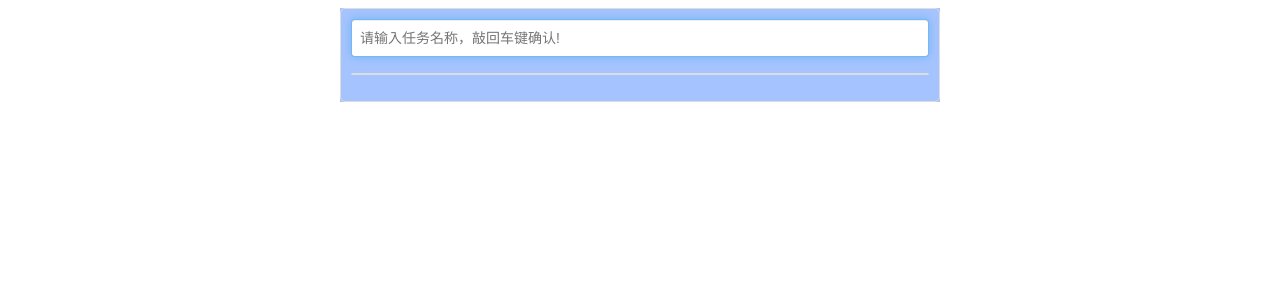
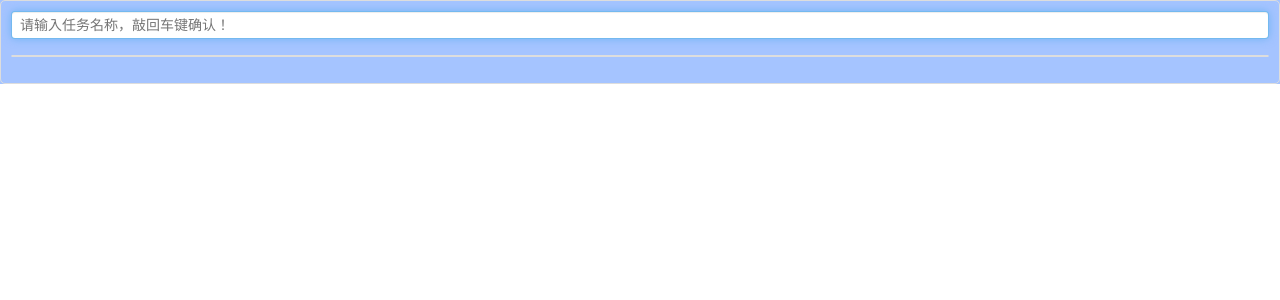
Before and after one commit to lhw5/Todo-List, a Vue app: page / in a window 1280 px wide. Shown: the top 300 px of the page. Built offline with nearby package versions, Linux system fonts and the light colour scheme.

Commit message:
响应式的Todo应用

```diff
--- a/src/App.vue
+++ b/src/App.vue
@@ -105,6 +105,7 @@ export default {
 
 <style>
 body {
+  margin: 0;
   font-family: Avenir, Helvetica, Arial, sans-serif;
 }
 
@@ -149,7 +150,6 @@ body {
 }
 
 .todo-container {
-  width: 600px;
   margin: 0 auto;
   background: rgba(156, 190, 255, 0.9);
 }
--- a/src/components/MyHeader.vue
+++ b/src/components/MyHeader.vue
@@ -1,6 +1,6 @@
 <template>
   <div class="todo-header">
-    <input type="text" placeholder="请输入任务名称，敲回车键确认!" v-model="title" autofocus @keyup.enter="add" />
+    <input type="text" placeholder="请输入任务名称，敲回车键确认！" v-model="title" autofocus @keyup.enter="add" />
   </div>
 </template>
 
@@ -29,8 +29,12 @@ export default {
 </script>
 
 <style scoped>
+.todo-header {
+  width: 100%;
+}
 .todo-header input {
-  width: 560px;
+  box-sizing: border-box;
+  width: inherit;
   height: 28px;
   font-size: 14px;
   border: 1px solid #ccc;
```
Also changed, not shown: 3 other files (tests, documents, lock files or other folders).
